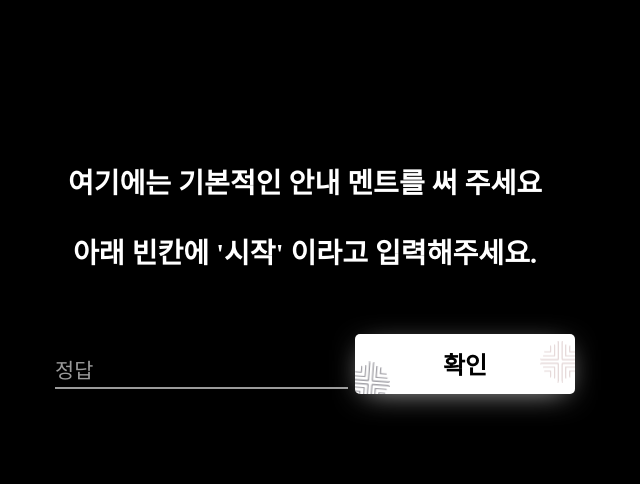
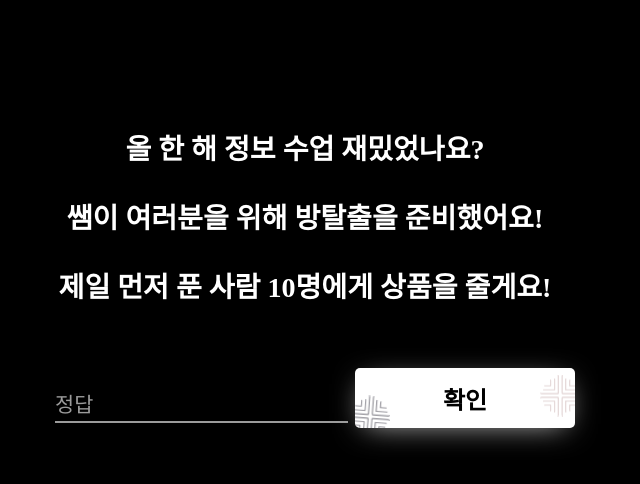
Before and after one commit to jingiru/maze_infoexam, a plain HTML site: page index.html in a window 1280 px wide. Shown: the whole page, without its empty margins (335-975 px from the left). Drawn offline with Linux system fonts and the light colour scheme; a web font is replaced by a local one.

Commit message:
타이틀 변경 / 첫 안내 문구 수정

```diff
--- a/index.html
+++ b/index.html
@@ -2,7 +2,7 @@
 <html>
 
   <head>
-    <title> 방탈출 게임의 제목 작성 </title>
+    <title> 12월 정보 수업 갈무리 </title>
     <meta charset="UTF-8">
     <link rel="stylesheet" href="./code_page/style.css">
     <script type="text/javascript" src="./code_page/script.js"></script>
@@ -11,8 +11,9 @@
     <body>
 
       <div class="intro">
-        <h3> 여기에는 기본적인 안내 멘트를 써 주세요 </h3>
-        <h3> 아래 빈칸에 '시작' 이라고 입력해주세요. </h3>
+        <h3> 올 한 해 정보 수업 재밌었나요? </h3>
+        <h3> 쌤이 여러분을 위해 방탈출을 준비했어요! </h3>
+        <h3> 제일 먼저 푼 사람 10명에게 상품을 줄게요! </h3>
       </div>
 
 
```
